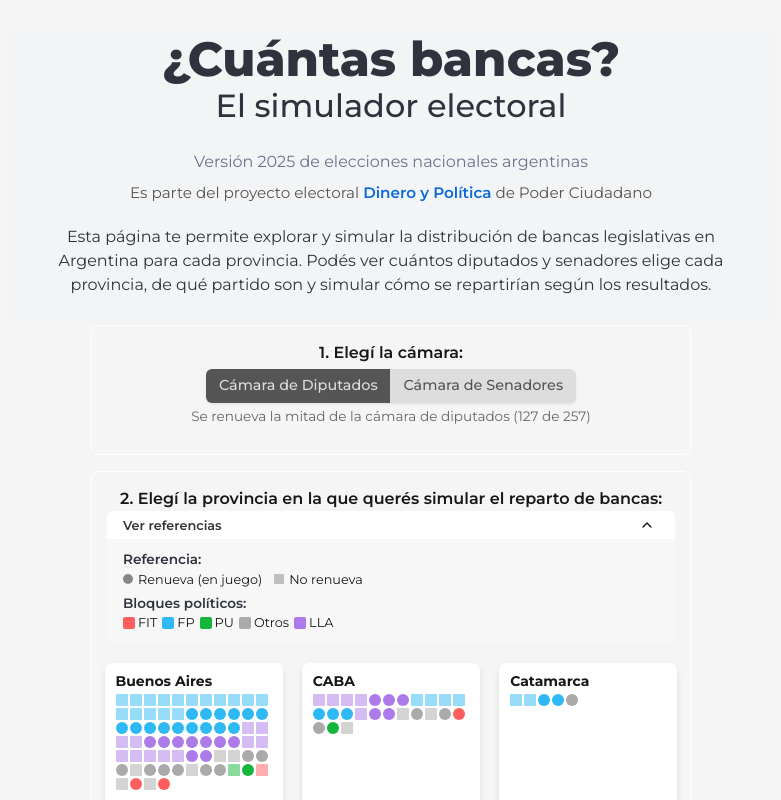
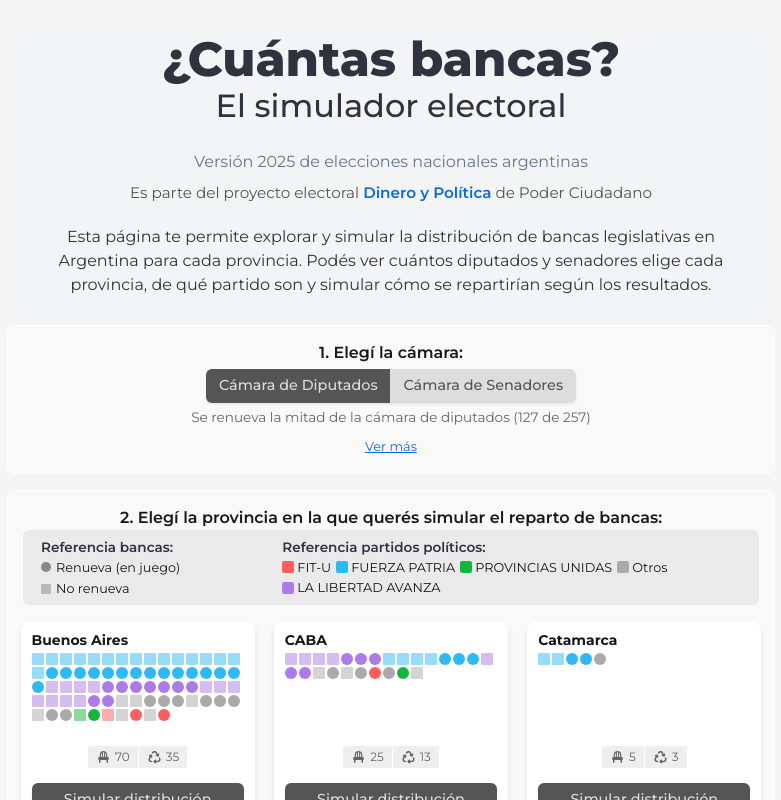
Before and after one commit to seppo0010/cuantasbancas2, a Next.js app: page / in a window 1280 px wide. Shown: the top 800 px of the page, without its empty margins (249-1030 px from the left). Built offline with nearby package versions, Linux system fonts and the light colour scheme.

Commit message:
cambios textos y ajuste visual home

```diff
--- a/src/app/Footer.tsx
+++ b/src/app/Footer.tsx
@@ -17,7 +17,7 @@ export default function Footer() {
             </a>
           </p>
           <p>
-            Adaptación a versión 2.0 - <a
+            Programación, soporte y procesamiento de datos - <a
               href="https://github.com/seppo0010"
               target="_blank"
               rel="noopener noreferrer"
@@ -25,6 +25,9 @@ export default function Footer() {
             >
               Sebastian Waisbrot
             </a>
+          </p>
+          <p>
+            Guía editorial y supervisión politológica - Poder Ciudadano
           </p>
           <p>
             <a
--- a/src/app/home.module.css
+++ b/src/app/home.module.css
@@ -46,9 +46,8 @@
     border: 1px solid white;
     border-radius: 8px;
     padding: 15px;
-    background-color: transparent;
+    background-color: rgb(255 255 255 / 33%);
     box-shadow: none;
-    max-width: 600px;
     margin: 0 auto;
 }
 
@@ -63,8 +62,31 @@
     font-size: 0.85rem;
     color: #666;
     margin-top: 6px;
-    margin-bottom: 16px;
-    line-height: 0.9rem;
+    margin-bottom: 0;
+    line-height: 1.3;
+}
+
+.chamberDetailText {
+    display: inline;
+}
+
+.chamberDetailContainer {
+    text-align: center;
+    margin-top: 8px;
+}
+
+.chamberDetailToggle {
+    background: none;
+    border: none;
+    color: #0969da;
+    font-size: 0.8rem;
+    cursor: pointer;
+    text-decoration: underline;
+    padding: 4px 8px;
+}
+
+.chamberDetailToggle:hover {
+    color: #0550ae;
 }
 
 .selectorPrompt {
@@ -85,13 +107,14 @@
 
 .referenciaBox {
     box-shadow: none;
-    margin-top:0px;
-    margin-bottom: 0px;
-    padding: 0;
-    background-color: #f7f7f7;
+    background-color: #eaeaea;
     border-radius: 6px;
+    margin-bottom: 0;
+    padding: 9px 18px;
     overflow: hidden;
 }
+
+
 
 .referenciaToggle {
     width: 100%;
@@ -147,11 +170,12 @@
     display: block;
     font-size: 0.85em;
     line-height: 1.2;
+    font-weight: 600;
 }
 
 .referenciaItems {
     display: flex;
-    gap: 12px;
+    gap: 6px;
     flex-wrap: wrap;
     align-items: center;
     line-height: 1.2;
--- a/src/app/page.tsx
+++ b/src/app/page.tsx
@@ -22,7 +22,7 @@ const datos = datos_ as DatosType;
 
 export default function Home() {
     const [selectedChamber, setSelectedChamber] = useState<'diputados' | 'senadores'>('diputados');
-    const [isReferenceOpen, setIsReferenceOpen] = useState(true);
+    const [showChamberDetail, setShowChamberDetail] = useState(false);
 
     const provincias = Array.from(new Set([
         ...datos.diputados.map((d) => d.Distrito),
@@ -95,34 +95,40 @@ export default function Home() {
                                 ? 'Se renueva la mitad de la cámara de diputados (127 de 257)'
                                 : 'Se renueva un tercio del senado, 8 de 24 provincias'
                             }
+                            {showChamberDetail && (
+                                <>
+                                    <br/><br/>
+                                    <span className={homeStyles.chamberDetailText}>
+                                        {selectedChamber === 'diputados' ? (
+                                            <>La Cámara de Diputados tiene 257 miembros que se renuevan por mitades cada 2 años. Este 26 de octubre se elegirán 127 representantes y en 2027 los restantes 130. La cantidad de bancas se distribuye según los votos que saca cada partido a través de una fórmula matemática llamada D'Hont.</>
+                                        ) : (
+                                            <>La Cámara de Senadores tiene 72 miembros que representan a las provincias y a la Ciudad de Buenos Aires. Cada uno de estos distritos tiene 3 bancas que se asignan 2 para el partido más votado y 1 para el que salga segundo, sin importar la cantidad de votos. Se renueva por tercios, es decir que el 26 de octubre se elegirán 24 senadores que corresponden a: Ciudad de Buenos Aires, Chaco, Entre Ríos, Neuquén, Río Negro, Salta, Santiago del Estero y Tierra del Fuego.</>
+                                        )}
+                                    </span>
+                                </>
+                            )}
                         </p>
+
+                        <div className={homeStyles.chamberDetailContainer}>
+                            <button
+                                className={homeStyles.chamberDetailToggle}
+                                onClick={() => setShowChamberDetail(!showChamberDetail)}
+                            >
+                                {showChamberDetail ? 'Ver menos' : 'Ver más'}
+                            </button>
+                        </div>
 
                     </div>
 
             <div className={`${homeStyles.selectorBox} mt-4`}>
-
                 <p className={`has-text-centered has-text-weight-semibold ${homeStyles.selectorPrompt}`}>
                     2. Elegí la provincia en la que querés simular el reparto de bancas:
                 </p>
 
                 <div className={homeStyles.referenciaBox}>
-
-                <button
-                    className={homeStyles.referenciaToggle}
-                    onClick={() => setIsReferenceOpen(!isReferenceOpen)}
-                    aria-expanded={isReferenceOpen}
-                >
-                    <span className={homeStyles.referenciaToggleText}>Ver referencias</span>
-                    <span className={`icon ${homeStyles.referenciaToggleIcon} ${isReferenceOpen ? homeStyles.referenciaToggleIconOpen : ''}`}>
-                        <svg xmlns="http://www.w3.org/2000/svg" width="16" height="16" viewBox="0 0 24 24" fill="none" stroke="currentColor" strokeWidth="2" strokeLinecap="round" strokeLinejoin="round">
-                            <polyline points="6 9 12 15 18 9"></polyline>
-                        </svg>
-                    </span>
-                </button>
-
-                <div className={`${homeStyles.referenciaContent} ${isReferenceOpen ? homeStyles.referenciaContentOpen : ''}`}>
-                    <div className={homeStyles.referenciaSection}>
-                        <strong className={homeStyles.referenciaTitle}>Referencia:</strong>
+                    <div className="columns is-mobile is-multiline">
+                        <div className="column is-one-third-desktop is-12-mobile">
+                            <strong className={homeStyles.referenciaTitle}>Referencia bancas:</strong>
                             <div className={homeStyles.referenciaItems}>
                                 <div className={homeStyles.referenciaItem}>
                                     <div className={`${homeStyles.referenciaSwatch} ${homeStyles.referenciaSwatchRenueva}`} />
@@ -134,8 +140,8 @@ export default function Home() {
                                 </div>
                             </div>
                         </div>
-                    <div>
-                        <strong className={homeStyles.referenciaTitle}>Bloques políticos:</strong>
+                        <div className="column is-two-thirds-desktop is-12-mobile">
+                            <strong className={homeStyles.referenciaTitle}>Referencia partidos políticos:</strong>
                             <div className={homeStyles.bloquesItems}>
                                 {datos.bloques.map((bloque) => (
                                     <div key={bloque.nombres[0]} className={homeStyles.bloqueItem}>
@@ -143,7 +149,7 @@ export default function Home() {
                                             className={homeStyles.bloqueSwatch}
                                             style={{ backgroundColor: bloque.color }}
                                         />
-                                    <span className={homeStyles.referenciaText}>{bloque.muyCorto || bloque.nombres[0]}</span>
+                                        <span className={homeStyles.referenciaText}>{bloque.corto || bloque.nombres[0]}</span>
                                     </div>
                                 ))}
                             </div>
@@ -151,7 +157,7 @@ export default function Home() {
                     </div>
                 </div>
 
-            <div className="columns is-multiline mt-2">
+                <div className="columns is-multiline mt-1">
                 {allProvincias.map((pcia: Distrito) => {
                     const diputados = getDiputadosPorProvincia(pcia);
                     const senadores = getSenadoresPorProvincia(pcia);
```
Lines whose indentation alone changed are shown as unchanged.
